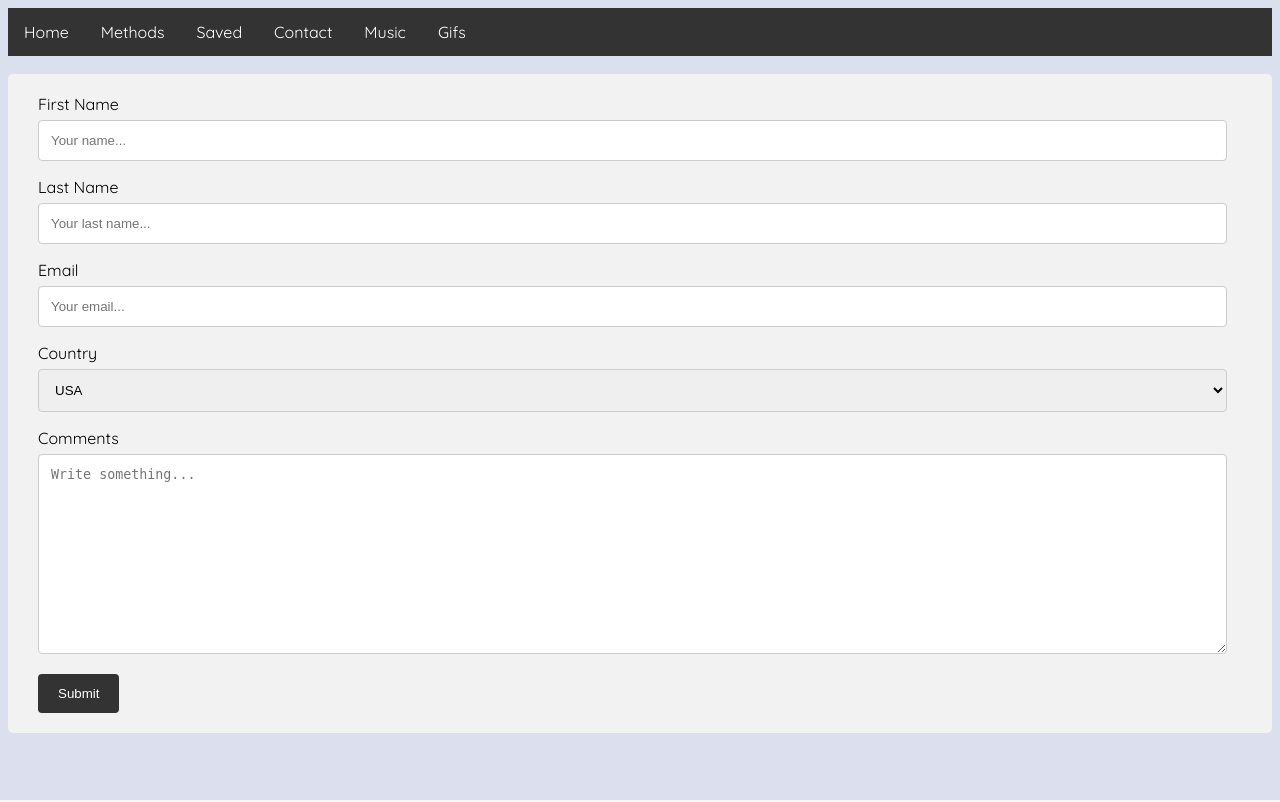
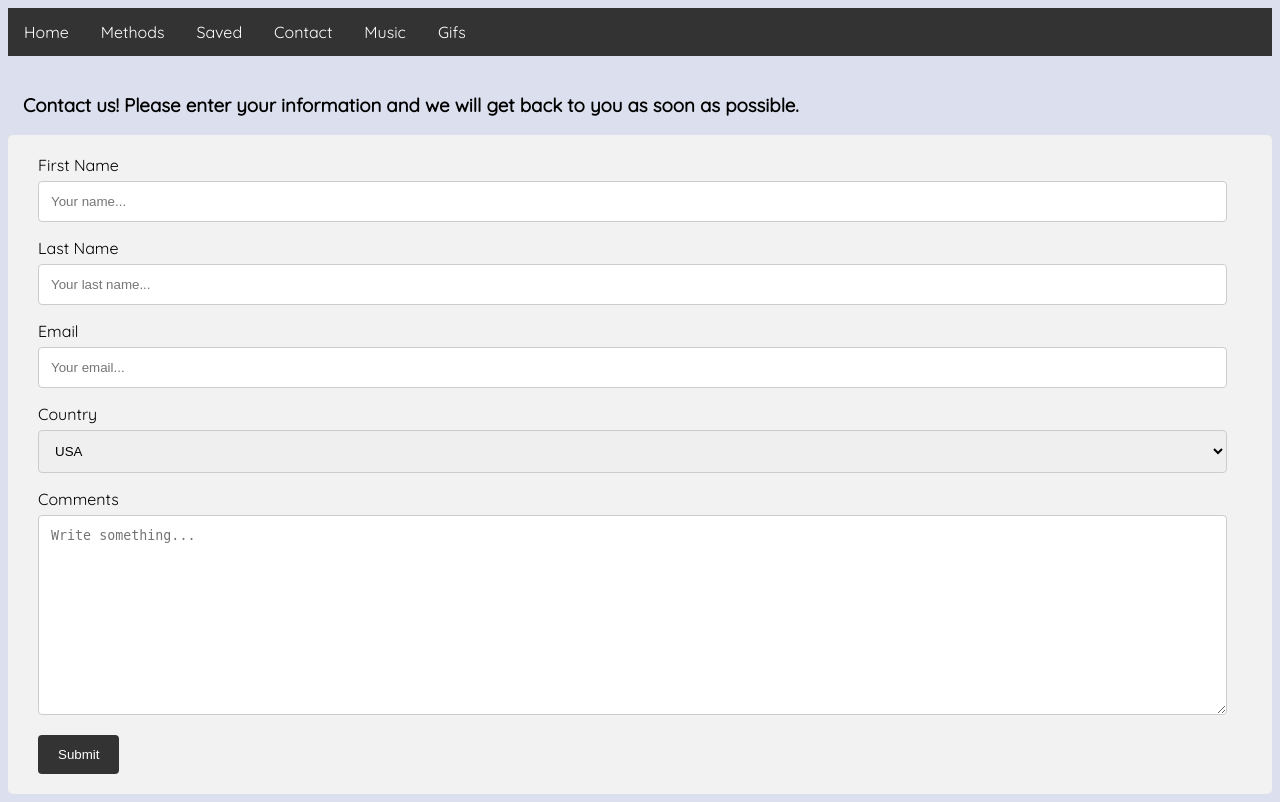
Before and after one commit to mikaylaeliyha/final-project, a Python web app: template templates/contact.html in a window 1280 px wide. Run offline with Jinja, Linux system fonts and the light colour scheme; the template is opened without the code that fills it, so the values that code supplies are empty.

Commit message:
contact page

```diff
--- a/templates/contact.html
+++ b/templates/contact.html
@@ -18,6 +18,9 @@
     </ul>
   </div>
     <br/>
+
+<h3>Contact us! Please enter your information and we will get back to you as soon as possible.</h3>
+
     <div class="contain">
   <form class="stuff" method= "POST">
 
```
